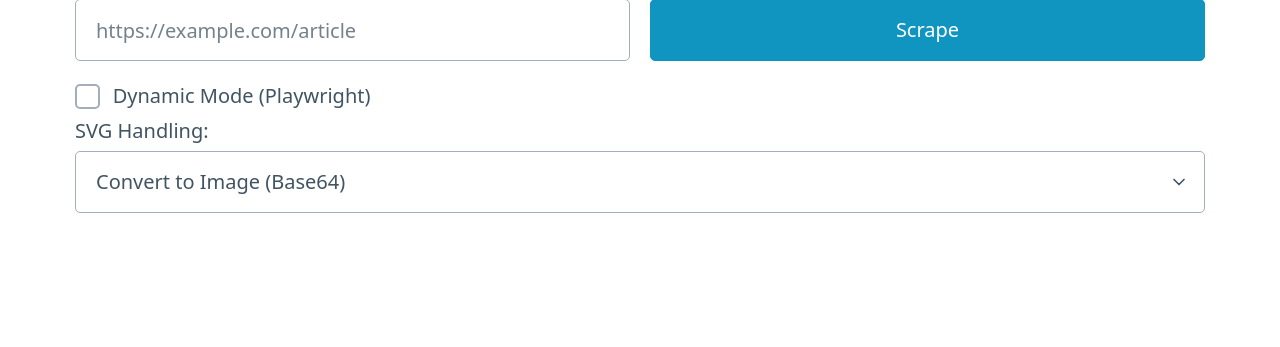
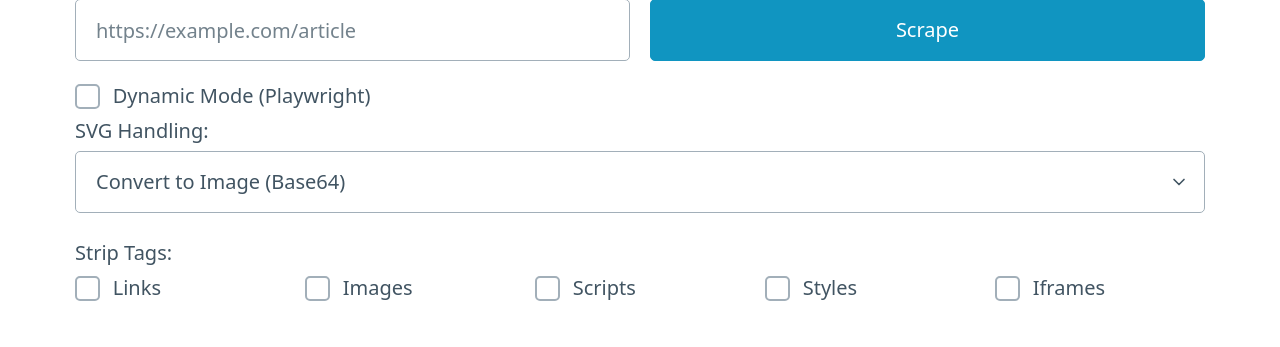
Before and after one commit to ray0404/PyScraper-md, a Flask app: page / in a window 1280 px wide. Shown: the part 201-548 px from the top of the page. Run offline with Flask 3, Linux system fonts and the light colour scheme.

Commit message:
feat: add configurable strip options to Web UI

```diff
--- a/src/md_scraper/web/app.py
+++ b/src/md_scraper/web/app.py
@@ -9,6 +9,7 @@ def index():
     url = None
     dynamic = False
     svg_action = 'image'
+    strip_tags = []
     result = None
     error = None
 
@@ -16,14 +17,15 @@ def index():
         url = request.form.get('url')
         dynamic = 'dynamic' in request.form
         svg_action = request.form.get('svg_action', 'image')
+        strip_tags = request.form.getlist('strip_tags')
 
         scraper = Scraper()
         try:
-            result = scraper.scrape(url, dynamic=dynamic, svg_action=svg_action)
+            result = scraper.scrape(url, dynamic=dynamic, svg_action=svg_action, strip=strip_tags)
         except Exception as e:
             error = f"Error scraping {url}: {e}"
 
-    return render_template('index.html', url=url, dynamic=dynamic, svg_action=svg_action, result=result, error=error)
+    return render_template('index.html', url=url, dynamic=dynamic, svg_action=svg_action, strip_tags=strip_tags, result=result, error=error)
 
 def create_app():
     return app
--- a/src/md_scraper/web/templates/index.html
+++ b/src/md_scraper/web/templates/index.html
@@ -41,6 +41,32 @@
                         <option value="strip" {% if svg_action == 'strip' %}selected{% endif %}>Remove Entirely</option>
                     </select>
                 </label>
+
+                <fieldset>
+                    <legend>Strip Tags:</legend>
+                    <div class="grid">
+                        <label for="strip_a">
+                            <input type="checkbox" id="strip_a" name="strip_tags" value="a" {% if 'a' in strip_tags %}checked{% endif %}>
+                            Links
+                        </label>
+                        <label for="strip_img">
+                            <input type="checkbox" id="strip_img" name="strip_tags" value="img" {% if 'img' in strip_tags %}checked{% endif %}>
+                            Images
+                        </label>
+                        <label for="strip_script">
+                            <input type="checkbox" id="strip_script" name="strip_tags" value="script" {% if 'script' in strip_tags %}checked{% endif %}>
+                            Scripts
+                        </label>
+                        <label for="strip_style">
+                            <input type="checkbox" id="strip_style" name="strip_tags" value="style" {% if 'style' in strip_tags %}checked{% endif %}>
+                            Styles
+                        </label>
+                        <label for="strip_iframe">
+                            <input type="checkbox" id="strip_iframe" name="strip_tags" value="iframe" {% if 'iframe' in strip_tags %}checked{% endif %}>
+                            Iframes
+                        </label>
+                    </div>
+                </fieldset>
             </form>
 
             {% if error %}
```
Also changed, not shown: tests/test_web_app.py (+24 -1 lines).
